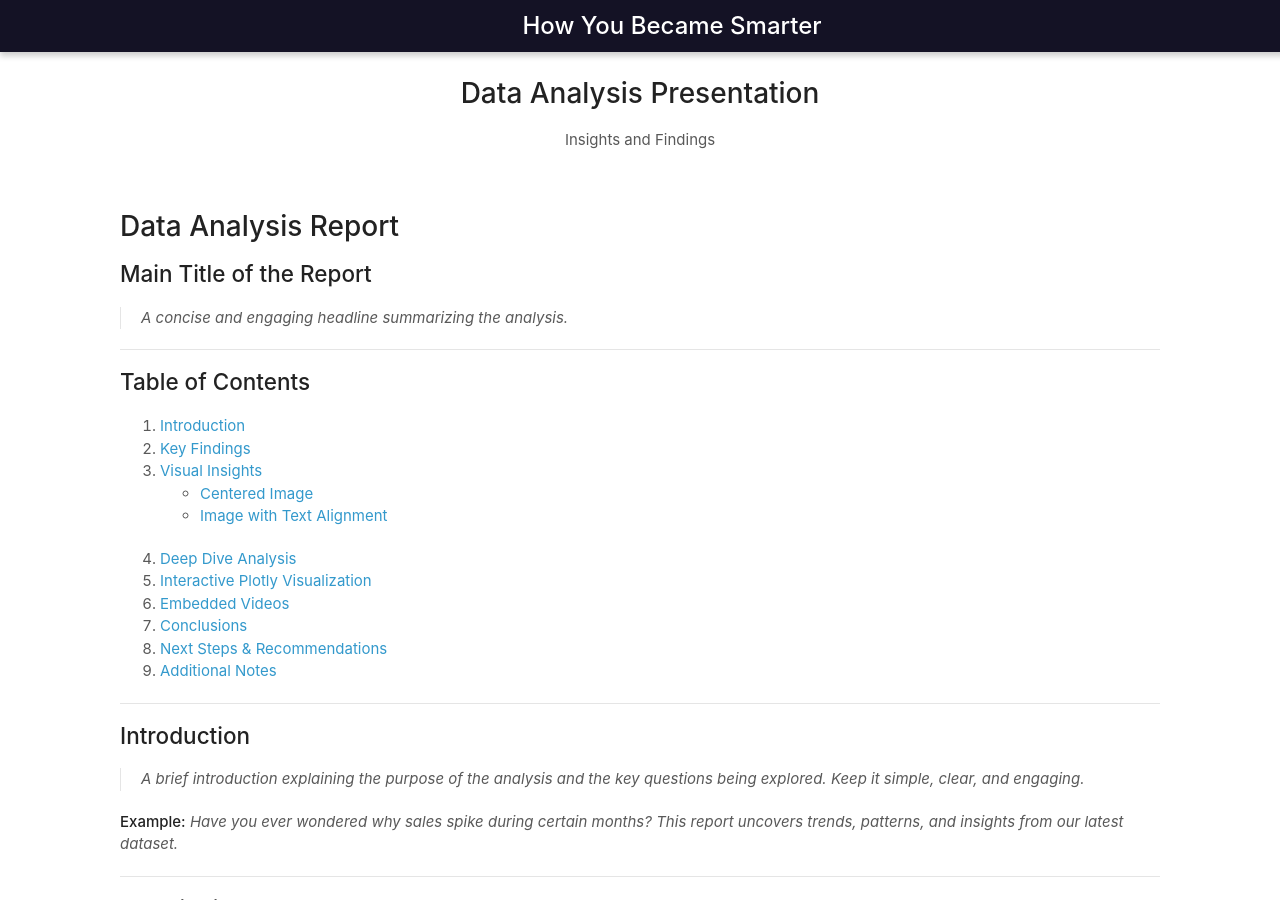
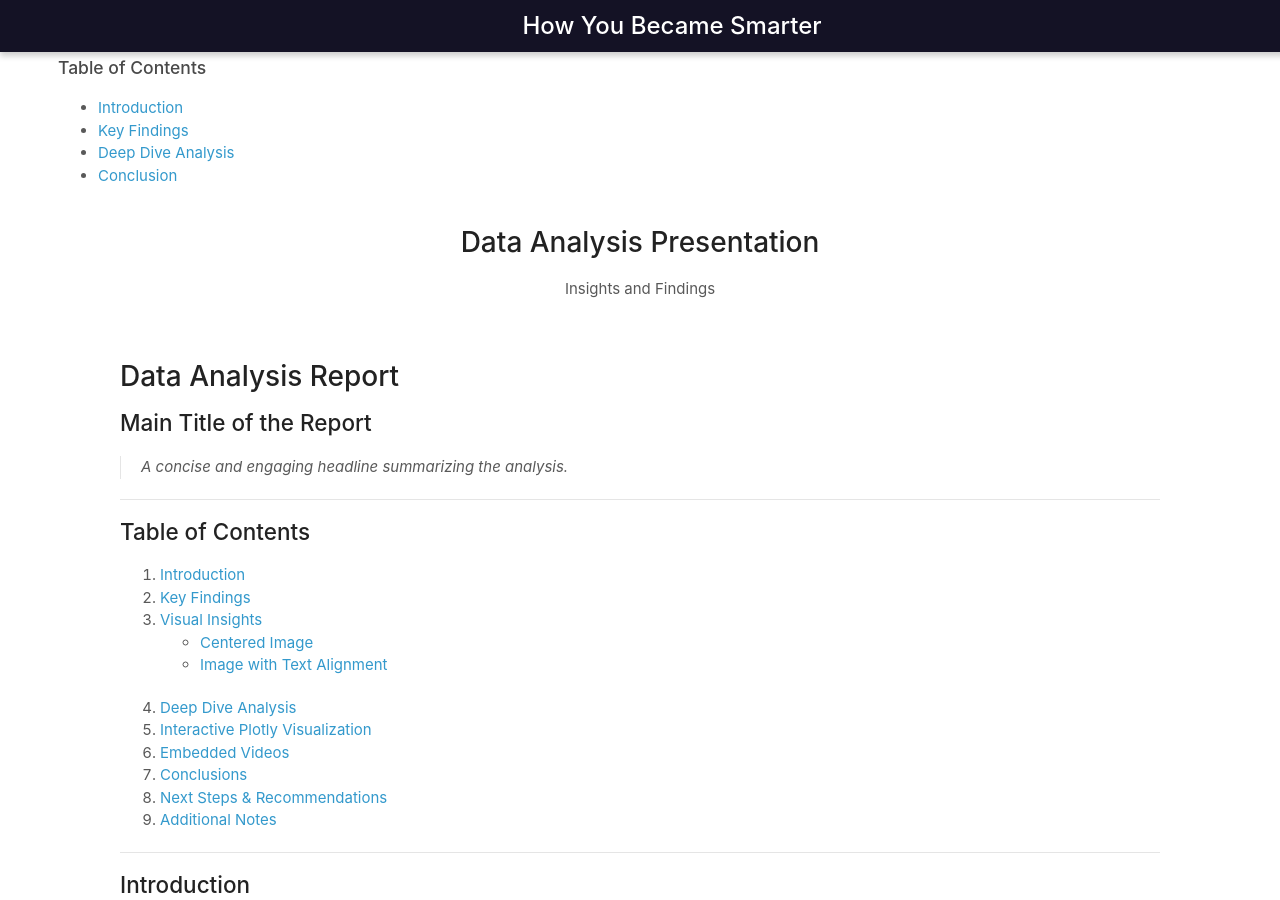
Before and after one commit to FredPili/ADAWebsite, a Jekyll site: the page built from index.md, in a window 1280 px wide and 900 px high. Built offline with Jekyll 4.4.1, drawn with Linux system fonts in a browser that asks for light colours.

Commit message:
update layout

```diff
--- a/_layouts/default.html
+++ b/_layouts/default.html
@@ -10,11 +10,24 @@
     <meta name="viewport" content="width=device-width">
   </head>
   <body>
+
     <nav class="sticky-banner">
       <div class="banner-content">
         <h1>How You Became Smarter</h1>
       </div>
     </nav>
+
+    <!-- Sidebar -->
+    <div class="sidebar">
+      <h3>Table of Contents</h3>
+      <ul>
+        <li><a href="#introduction">Introduction</a></li>
+        <li><a href="#key-findings">Key Findings</a></li>
+        <li><a href="#deep-dive-analysis">Deep Dive Analysis</a></li>
+        <li><a href="#conclusion">Conclusion</a></li>
+      </ul>
+    </div>
+
     <div class="wrapper">
       <header>
         <h1>{{ site.title | default: site.github.repository_name }}</h1>
```
